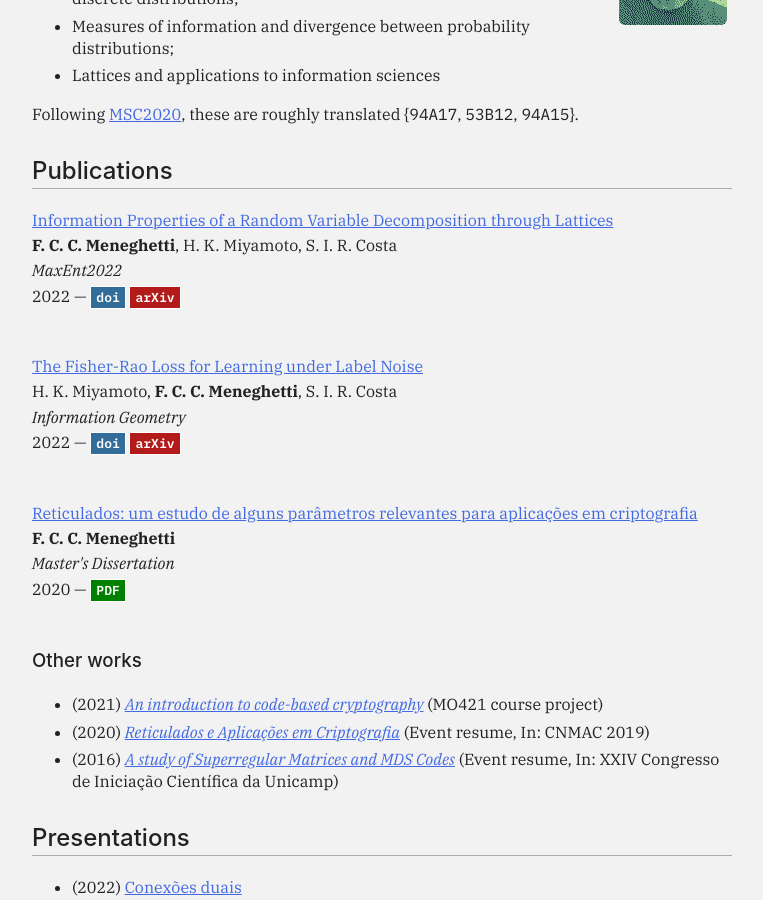
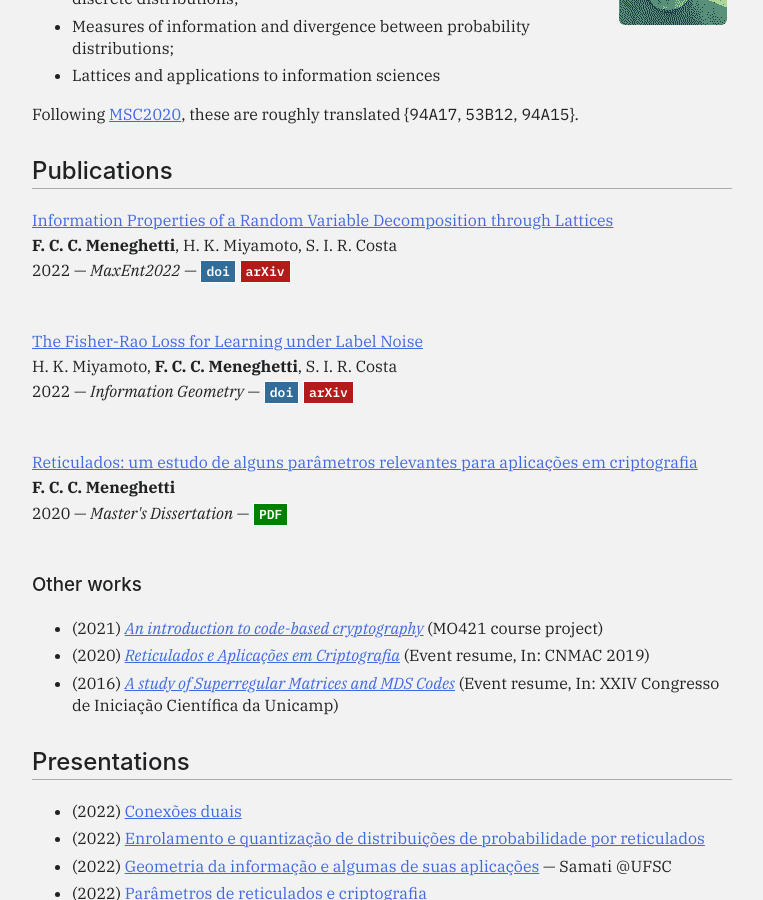
Before and after one commit to fabiom/fabiom.github.io, a Jekyll site: the page built from index.md, in a window 1280 px wide and 900 px high, scrolled down 423 px. Shown: the whole window, without its empty margins (258-1021 px from the left). Built offline with Jekyll 4.4.1, drawn with Linux system fonts in a browser that asks for light colours.

Commit message:
Three-line publication

```diff
--- a/_includes/publications.html
+++ b/_includes/publications.html
@@ -2,8 +2,7 @@
 <div class="publication">
   <a class="publication-text" href="{{ publication.link }}">{{ publication.title }}</a>
   <span class="publication-text">{{ publication.authors }}</span>
-  <i class="publication-text">{{ publication.identifier }}</i>
-  {{ publication.date }} —
+  <span class="publication-text">{{ publication.date}} — <i>{{ publication.identifier }}</i> —
   {% if publication.doi %}
     <a class="pub-button doi" href="https://doi.org/{{ publication.doi }}">doi</a>
   {% endif %}
@@ -13,5 +12,6 @@
   {% if publication.pdf %}
     <a class="pub-button pdf" href="{{ publication.pdf }}">PDF</a>
   {% endif %}
+  </span>
 </div>
 {% endfor %}
```
